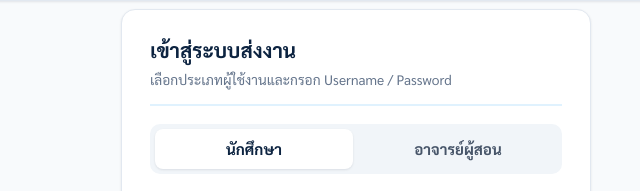
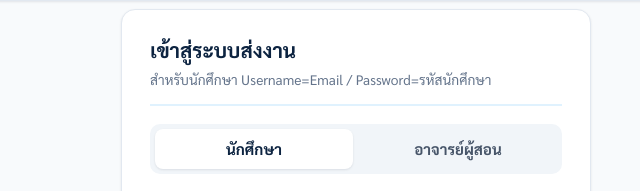
Before and after one commit to sarawutja/computer-analysis-submissions, a plain HTML site: page index.html in a window 1280 px wide. Shown: the part 229-420 px from the top of the page, 284-924 px from the left. Drawn offline with Linux system fonts and the light colour scheme.

Commit message:
Update login instructions for user types

```diff
--- a/index.html
+++ b/index.html
@@ -60,7 +60,7 @@
         <div class="card-header">
           <div>
             <h2 class="card-title">เข้าสู่ระบบส่งงาน</h2>
-            <p class="card-subtitle">เลือกประเภทผู้ใช้งานและกรอก Username / Password</p>
+            <p class="card-subtitle">สำหรับนักศึกษา Username=Email / Password=รหัสนักศึกษา</p>
           </div>
         </div>
 
```
